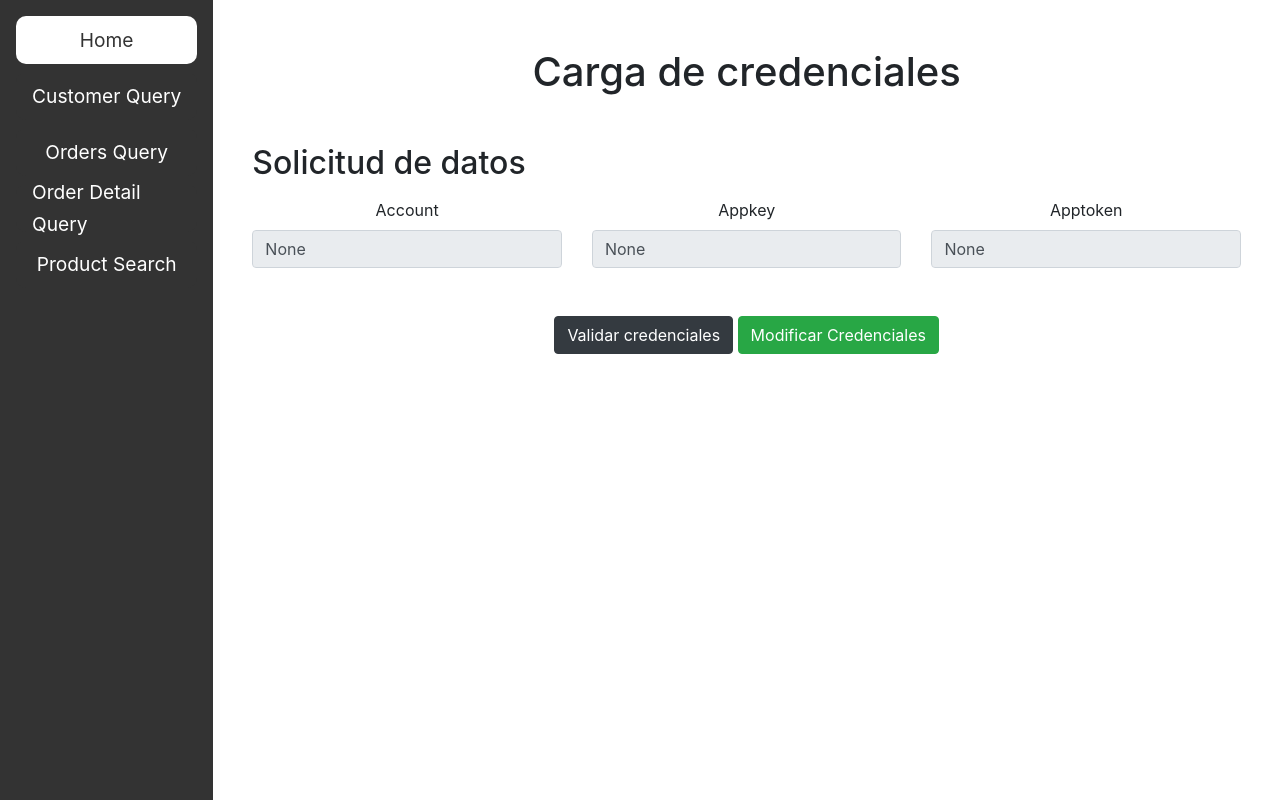
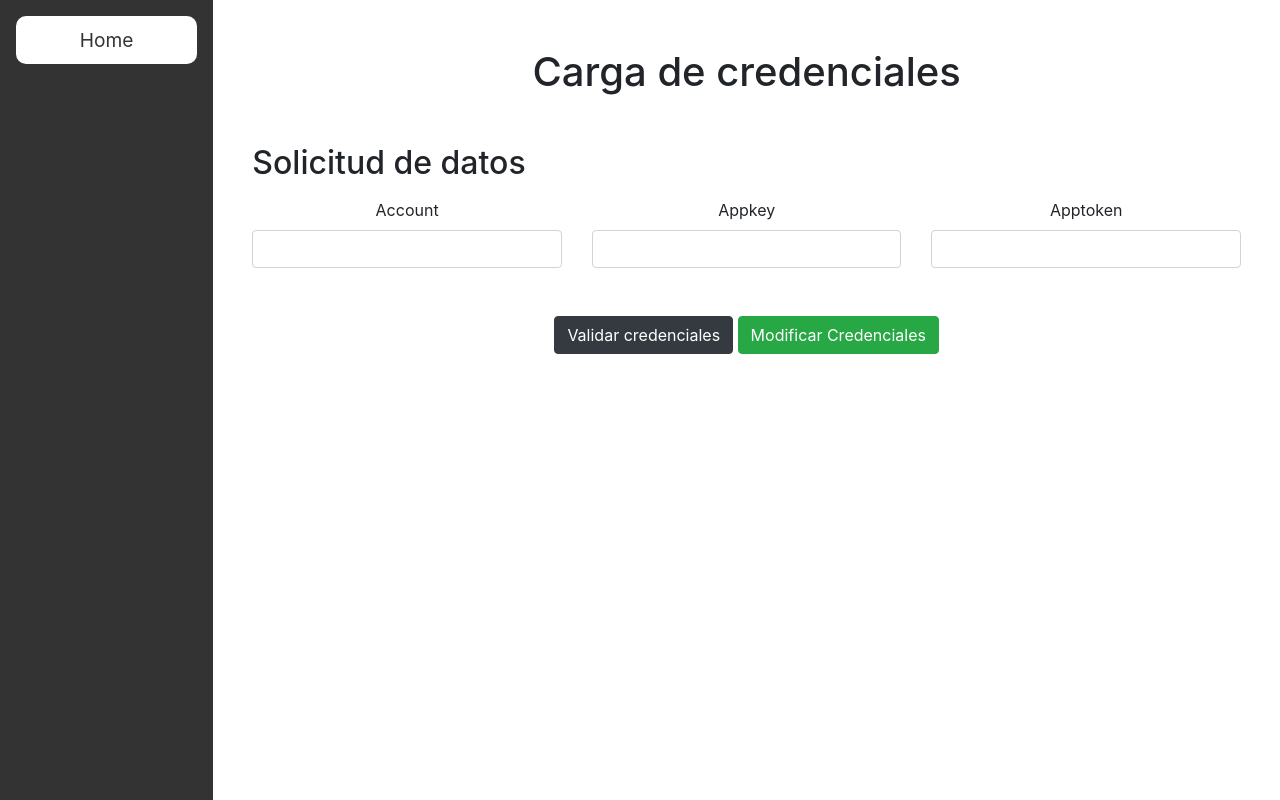
Before and after one commit to totripodi/Ecommerce_Data-Vtex-, a Flask app: page / in a window 1280 px wide. Run offline with Flask 3, Linux system fonts and the light colour scheme; some libraries are stand-ins or nearby versions.

Commit message:
Second commit

```diff
--- a/app/app.py
+++ b/app/app.py
@@ -2,8 +2,7 @@ from flask import Flask , render_template , request , jsonify , session
 import requests , json
 
 app = Flask(__name__)
-#app = Flask(__name__)
-#app.secret_key= "hello"
+app.secret_key= "tomas_dev"
 
 #################LOGIN###########################
 @app.route('/',methods=['GET', 'POST'])
@@ -29,6 +28,7 @@ def login():
 
     # Obtener los valores de las credenciales guardados en la sesión, si existen
     account = session.get('account')
+    print('aca')
     appkey = session.get('appkey')
     apptoken = session.get('apptoken')
 
--- /dev/null
+++ b/app/templates/home_template.html
@@ -0,0 +1,75 @@
+<!DOCTYPE html>
+<html lang="en">
+<head>
+    <meta charset="UTF-8">
+    <meta http-equiv="X-UA-Compatible" content="IE=edge">
+    <meta name="viewport" content="width=device-width, initial-scale=1.0">
+
+    <title>Ejemplo de Bootstrap</title>
+    <!-- Agregamos los enlaces a los archivos CSS de Bootstrap -->
+    <link rel="stylesheet" href="https://maxcdn.bootstrapcdn.com/bootstrap/4.5.2/css/bootstrap.min.css">
+    <style>
+      .sidebar {
+        width: 100%;
+        min-height: 100vh;
+        background-color: #333;
+        color: #fff;
+        padding: 1rem;
+        margin: 0;
+        font-size: 1.2rem;
+        line-height: 2rem;
+        overflow-y: auto;
+        box-sizing: border-box;
+      }
+      .sidebar ul li {
+        margin-bottom: 0.5rem;
+      }
+      .sidebar .nav-link {
+        color: #fff;
+        background-color: #333;
+        border-color: #333;
+        border-radius: 10px;
+        height: 3rem;
+        display: flex;
+        align-items: center;
+        justify-content: center;
+        font-size: 1.2rem;
+        padding: 0.5rem 1rem;
+      }
+      .sidebar .nav-link.active {
+        background-color: #fff;
+        color: #333;
+        border-color: #333;
+      }
+    </style>
+  </head>
+  <body>
+
+  <div class="container-fluid">
+    <div class="row">
+      <div class="col-md-2 d-none d-md-block sidebar">
+        <div class="sidebar-sticky">
+          <ul class="nav flex-column">
+            <li class="nav-item">
+              <a class="nav-link active btn-block" href="/">Home</a>
+            </li>
+          </ul>
+        </div>
+      </div>
+      <main role="main" class="col-md-10 ml-sm-auto col-lg-10 px-4">
+        <!-- Aquí va el contenido de la página -->
+        {% block content %}{% endblock %}
+      </main>
+    </div>
+  </div>
+
+  <!-- Agregamos el enlace al archivo JS de Bootstrap -->
+  <script src="https://ajax.googleapis.com/ajax/libs/jquery/3.5.1/jquery.min.js"></script>
+  <script src="https://cdnjs.cloudflare.com/ajax/libs/popper.js/1.16.0/umd/popper.min.js"></script>
+  <script src="https://maxcdn.bootstrapcdn.com/bootstrap/4.5.2/js/bootstrap.min.js"></script>
+
+</body>
+
+
+
+</html>
--- a/app/templates/login.html
+++ b/app/templates/login.html
@@ -10,7 +10,7 @@
 
 </head>
 <body>
-{% extends "base_template.html" %}
+{% extends "home_template.html" %}
 
 {% block content %}
 
@@ -43,33 +43,43 @@
           <button id="btn-click" class="btn btn-dark mx-auto" type ="button" onclick="" >Validar credenciales</button>
           <button class="btn btn-success" id="modificar-credenciales">Modificar Credenciales</button>
         </div>
+
         <script>
-          // Inicializar variables para el estado de los inputs
-          var accountEnabled = false;
-          var appkeyEnabled = false;
-          var apptokenEnabled = false;
+         document.addEventListener("DOMContentLoaded", function(event) {
+          // Eliminar valor "None" y habilitar inputs si su valor es "None"
+          if (document.getElementById("account").value === "None") {
+            document.getElementById("account").value = "";
+            document.getElementById("account").disabled = false;
+          }
+          if (document.getElementById("appkey").value === "None") {
+            document.getElementById("appkey").value = "";
+            document.getElementById("appkey").disabled = false;
+          }
+          if (document.getElementById("apptoken").value === "None") {
+            document.getElementById("apptoken").value = "";
+            document.getElementById("apptoken").disabled = false;
+          }
+        });
 
         document.getElementById("modificar-credenciales").addEventListener("click", function(event) {
           // Prevenir comportamiento predeterminado del botón
           event.preventDefault();
 
-            // Activar inputs solo si no están ya activados
-            if (!accountEnabled) {
+          // Habilitar inputs solo si su valor es "None"
+          if (document.getElementById("account").value === "None") {
             document.getElementById("account").disabled = false;
-              accountEnabled = true;
           }
-            if (!appkeyEnabled) {
+          if (document.getElementById("appkey").value === "None") {
             document.getElementById("appkey").disabled = false;
-              appkeyEnabled = true;
           }
-            if (!apptokenEnabled) {
+          if (document.getElementById("apptoken").value === "None") {
             document.getElementById("apptoken").disabled = false;
-              apptokenEnabled = true;
           }
         });
         </script>
 
         <div id="respuesta"></div>
+
         <script src="https://code.jquery.com/jquery-3.6.0.min.js"></script>
         <script type="text/javascript">
           $(document).ready(function() {
@@ -105,9 +115,7 @@
     });
   });
 </script>
-
     </form>
-
 {%endblock%}
   </div>
 </body>
--- a/app/templates/opc_1.html
+++ b/app/templates/opc_1.html
@@ -65,7 +65,7 @@
           </div>
 
           <div class="d-flex justify-content-center my-3">
-            <button type="button" class="btn btn-primary" onclick="history.back()">Volver</button>
+            <button type="button" class="btn btn-dark" onclick="history.back()">Volver</button>
 
           </div>
 
```
Also changed, not shown: readme.md, requirements.txt (line endings or trailing spaces), 12 other files. Lines whose indentation alone changed are shown as unchanged.
